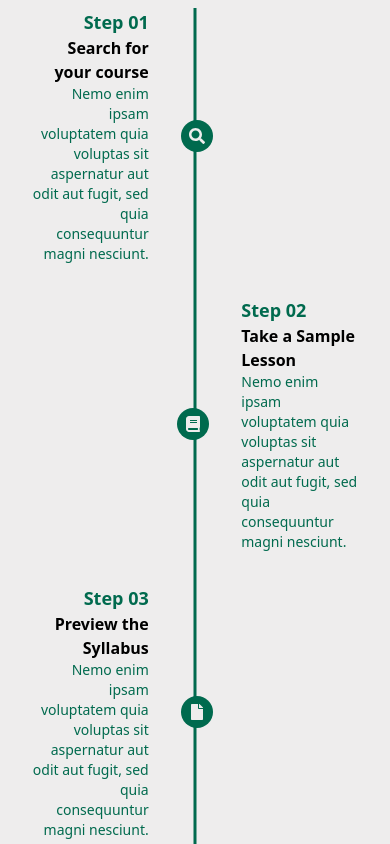
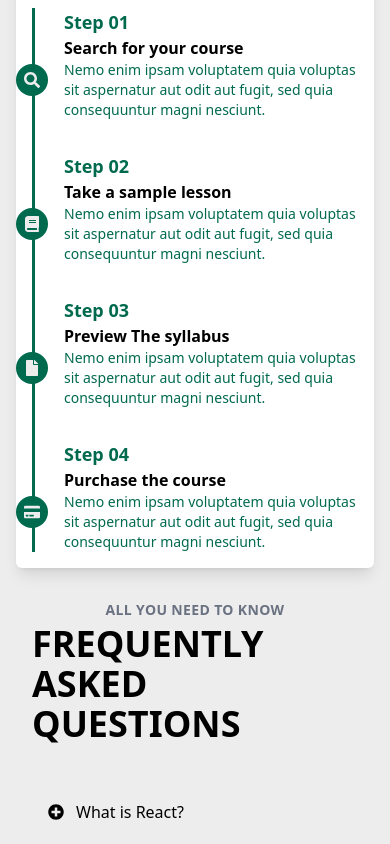
Before and after one commit to eduCourseOrg/eduCourse-client, a React (Vite) app: page / in a window 390 px wide. Shown: the part 2620-3464 px from the top of the page. Built offline with nearby package versions, Linux system fonts and the light colour scheme; no server answers.

Commit message:
our process section responsiveness done

```diff
--- a/src/Components/Home/OurProcess.jsx
+++ b/src/Components/Home/OurProcess.jsx
@@ -2,81 +2,97 @@ import { FaBook, FaCreditCard, FaFile, FaSearch } from "react-icons/fa";
 
 const OurProcess = () => {
     return (
-        <div className="w-full p-4">
+        <div className="w-full p-4 bg-white shadow-lg rounded-md">
             <h1 className="text-center text-2xl font-bold mb-8 text-[var(--color-primary)]">OUR PROCESS</h1>
             <div className="relative">
                 {/* Center Line */}
-                <div className="absolute left-1/2 transform -translate-x-1/2 h-full border-l-3 border-[var(--color-primary)]"></div>
+                <div className="absolute md:left-1/2 transform md:-translate-x-1/2 h-full border-l-3 border-[var(--color-primary)]"></div>
 
                 <div className="flex flex-col items-center space-y-8">
                     {/* Content-1 */}
-                    <div className="flex items-center w-full">
+                    <div className="flex items-center w-full relative">
                         {/* text content */}
-                        <div className="w-1/2 text-right pr-8">
+                        <div className="hidden md:block md:w-1/2 text-right pr-8">
                             <h2 className="text-[var(--color-primary)] font-bold text-lg">Step 01</h2>
                             <p className="font-semibold">Search for your course</p>
                             <p className="text-sm text-[var(--color-primary)]">Nemo enim ipsam voluptatem quia voluptas sit aspernatur aut odit aut fugit, sed quia consequuntur magni nesciunt.</p>
                         </div>
-                        <div className="relative">
+                        <div className="">
                             {/* Step Mark */}
-                            <div className="w-8 h-8 bg-[var(--color-primary)] rounded-full flex items-center justify-center text-[var(--color-secondary)]">
-                                <FaSearch className=" z-10"></FaSearch>
+                            <div className="absolute md:left-1/2 transform -translate-x-1/2 w-8 h-8 bg-[var(--color-primary)] rounded-full flex items-center justify-center text-[var(--color-secondary)]">
+                                <FaSearch className="z-10"></FaSearch>
                             </div>
                         </div>
                         {/* Blank div for right side. there is no content */}
-                        <div className="w-1/2"></div>
+                        <div className="block md:hidden md:w-1/2 text-left pl-8">
+                            <h2 className="text-[var(--color-primary)] font-bold text-lg">Step 01</h2>
+                            <p className="font-semibold">Search for your course</p>
+                            <p className="text-sm text-[var(--color-primary)]">Nemo enim ipsam voluptatem quia voluptas sit aspernatur aut odit aut fugit, sed quia consequuntur magni nesciunt.</p>
+                        </div>
                     </div>
 
                     {/* Content-2 */}
-                    <div className="flex items-center w-full">
-                        {/* Blank div for left side content. there has no content */}
-                        <div className="w-1/2"></div>
-                        {/* Step Mark */}
-                        <div className="relative">
-                            <div className="w-8 h-8 bg-[var(--color-primary)] rounded-full flex items-center justify-center text-[var(--color-secondary)]">
+                    <div className="flex items-center w-full relative">
+                        {/* text content */}
+                        <div className="block md:invisible md:w-1/2 text-left pl-8">
+                            <h2 className="text-[var(--color-primary)] font-bold text-lg">Step 02</h2>
+                            <p className="font-semibold">Take a sample lesson</p>
+                            <p className="text-sm text-[var(--color-primary)]">Nemo enim ipsam voluptatem quia voluptas sit aspernatur aut odit aut fugit, sed quia consequuntur magni nesciunt.</p>
+                        </div>
+                        <div className="">
+                            {/* Step Mark */}
+                            <div className="absolute left-0 md:left-1/2 transform -translate-x-1/2 w-8 h-8 bg-[var(--color-primary)] rounded-full flex items-center justify-center text-[var(--color-secondary)]">
                                 <FaBook className="z-10"></FaBook>
                             </div>
                         </div>
-                        {/* Text Content */}
-                        <div className="w-1/2 pl-8">
+                        {/* Blank div for right side. there is no content */}
+                        <div className="hidden md:block md:w-1/2 text-left pl-8">
                             <h2 className="text-[var(--color-primary)] font-bold text-lg">Step 02</h2>
-                            <p className="font-semibold">Take a Sample Lesson</p>
+                            <p className="font-semibold">Take a sample lesson</p>
                             <p className="text-sm text-[var(--color-primary)]">Nemo enim ipsam voluptatem quia voluptas sit aspernatur aut odit aut fugit, sed quia consequuntur magni nesciunt.</p>
                         </div>
                     </div>
 
                     {/* Content-3 */}
-                    <div className="flex items-center w-full">
-                        {/* Text Content */}
-                        <div className="w-1/2 text-right pr-8">
+                    <div className="flex items-center w-full relative">
+                        {/* text content */}
+                        <div className="hidden md:block md:w-1/2 text-right pr-8">
                             <h2 className="text-[var(--color-primary)] font-bold text-lg">Step 03</h2>
-                            <p className="font-semibold">Preview the Syllabus</p>
+                            <p className="font-semibold">Preview The syllabus</p>
                             <p className="text-sm text-[var(--color-primary)]">Nemo enim ipsam voluptatem quia voluptas sit aspernatur aut odit aut fugit, sed quia consequuntur magni nesciunt.</p>
                         </div>
-                        {/* Step Mark */}
-                        <div className="relative">
-                            <div className="w-8 h-8 bg-[var(--color-primary)] rounded-full flex items-center justify-center text-[var(--color-secondary)]">
+                        <div className="">
+                            {/* Step Mark */}
+                            <div className="absolute md:left-1/2 transform -translate-x-1/2 w-8 h-8 bg-[var(--color-primary)] rounded-full flex items-center justify-center text-[var(--color-secondary)]">
                                 <FaFile className="z-10"></FaFile>
                             </div>
                         </div>
-                        {/* Blank div for right side content */}
-                        <div className="w-1/2"></div>
+                        {/* Blank div for right side. there is no content */}
+                        <div className="block md:hidden md:w-1/2 text-left pl-8">
+                            <h2 className="text-[var(--color-primary)] font-bold text-lg">Step 03</h2>
+                            <p className="font-semibold">Preview The syllabus</p>
+                            <p className="text-sm text-[var(--color-primary)]">Nemo enim ipsam voluptatem quia voluptas sit aspernatur aut odit aut fugit, sed quia consequuntur magni nesciunt.</p>
+                        </div>
                     </div>
 
                     {/* Content-4 */}
-                    <div className="flex items-center w-full">
-                        {/* Black div for left side content */}
-                        <div className="w-1/2"></div>
-                        {/* step Mark */}
-                        <div className="relative">
-                            <div className="w-8 h-8 bg-[var(--color-primary)] rounded-full flex items-center justify-center text-[var(--color-secondary)]">
+                    <div className="flex items-center w-full relative">
+                        {/* text content */}
+                        <div className="block md:invisible md:w-1/2 text-left pl-8">
+                            <h2 className="text-[var(--color-primary)] font-bold text-lg">Step 04</h2>
+                            <p className="font-semibold">Purchase the course</p>
+                            <p className="text-sm text-[var(--color-primary)]">Nemo enim ipsam voluptatem quia voluptas sit aspernatur aut odit aut fugit, sed quia consequuntur magni nesciunt.</p>
+                        </div>
+                        <div className="">
+                            {/* Step Mark */}
+                            <div className="absolute left-0 md:left-1/2 transform -translate-x-1/2 w-8 h-8 bg-[var(--color-primary)] rounded-full flex items-center justify-center text-[var(--color-secondary)]">
                                 <FaCreditCard className="z-10"></FaCreditCard>
                             </div>
                         </div>
-                        {/* Text content */}
-                        <div className="w-1/2 pl-8">
+                        {/* Blank div for right side. there is no content */}
+                        <div className="hidden md:block md:w-1/2 text-left pl-8">
                             <h2 className="text-[var(--color-primary)] font-bold text-lg">Step 04</h2>
-                            <p className="font-semibold">Purchase the Course</p>
+                            <p className="font-semibold">Purchase the course</p>
                             <p className="text-sm text-[var(--color-primary)]">Nemo enim ipsam voluptatem quia voluptas sit aspernatur aut odit aut fugit, sed quia consequuntur magni nesciunt.</p>
                         </div>
                     </div>
```
